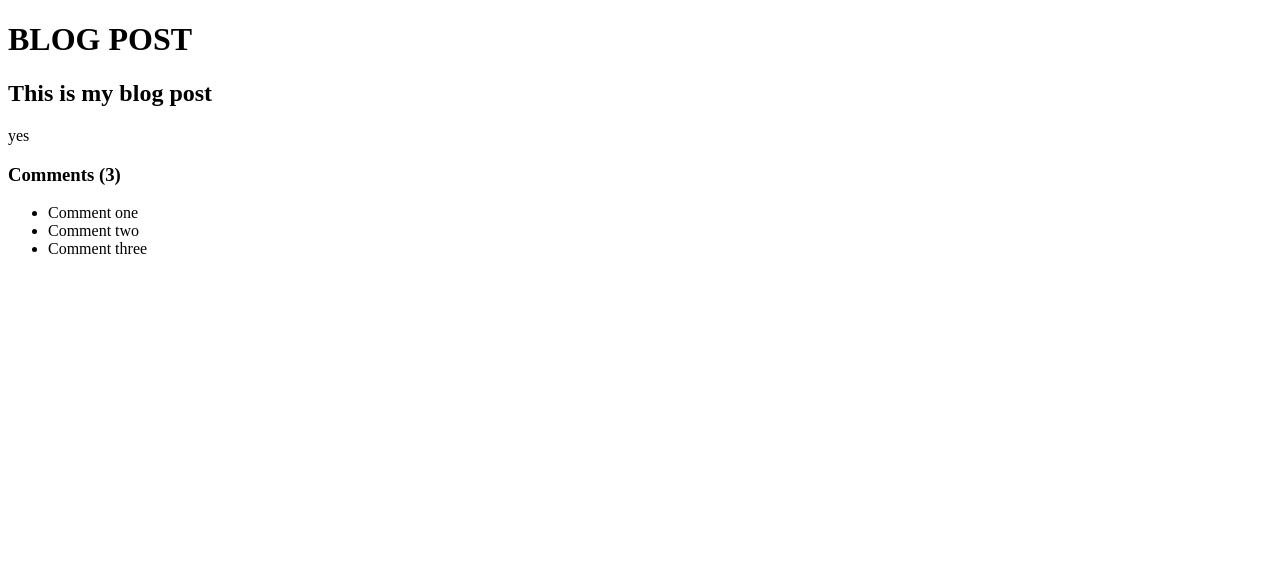
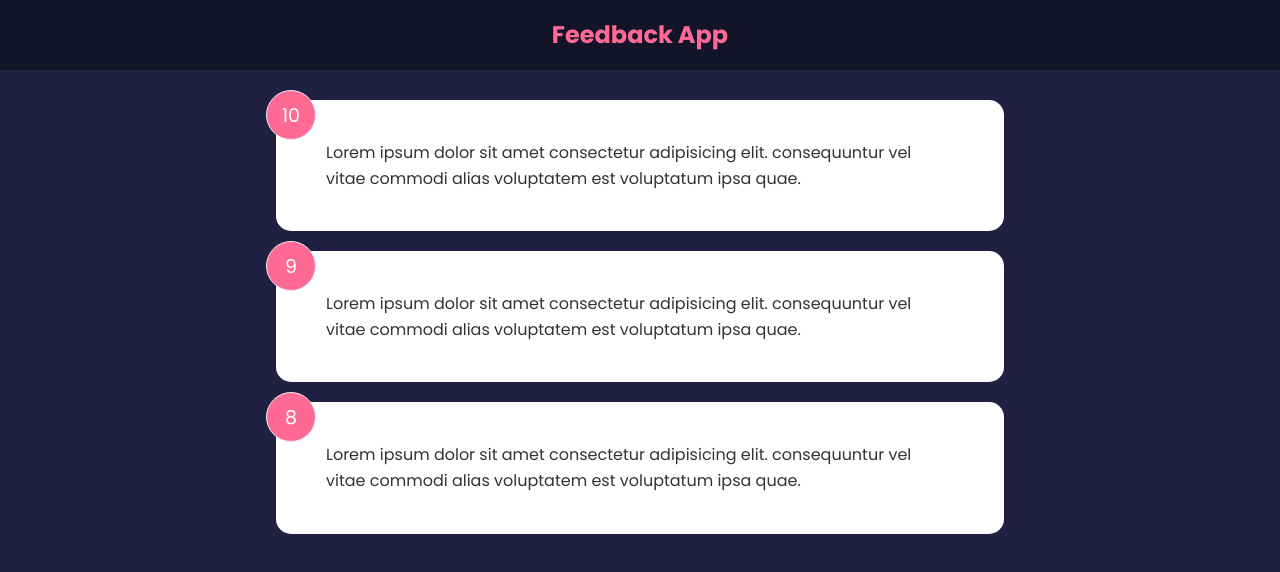
Before and after one commit to ariayingdeng/feedback-app, a React (Create React App) app: page / in a window 1280 px wide. Shown: the top 572 px of the page. Built offline with nearby package versions, Linux system fonts and the light colour scheme; the HTML template or start-up script is replaced by a standard one.

Commit message:
Start feedback web app with react

```diff
--- a/src/App.js
+++ b/src/App.js
@@ -1,29 +1,19 @@
+import Header from './components/Header'
+import FeedbackList from './components/FeedbackList'
+import FeedbackData from './data/FeedbackData'
+import { useState } from 'react'
+
 function App() {
-    const title = 'Blog Post'
-    const body = 'This is my blog post'
-    const comments = [
-        {id: 1, text: 'Comment one'},
-        {id: 2, text: 'Comment two'},
-        {id: 3, text: 'Comment three'},
-    ]
-    const showMsg = true
-    const commentMsg = (<div className="comments">
-    <h3>Comments ({comments.length})</h3>
-    <ul>{comments.map((comment, index) => (
-        <li key={index}>{comment.text}</li>
-    ))}
-    </ul>
-</div>)
+  const [feedback, setFeedback] = useState(FeedbackData)
 
-    return (
-    <div className="container">
-        <h1>{title.toUpperCase()}</h1>
-        <h2>{body}</h2>
-        {showMsg ? 'yes' : 'no'}
-        {showMsg && commentMsg}
-
-    </div>
-    )
+  return (
+    <>
+      <Header text='Feedback App' />
+      <div className='container'>
+        <FeedbackList feedback={feedback}/>
+      </div>
+    </>
+  )
 }
 
 export default App
--- /dev/null
+++ b/src/components/FeedbackItem.jsx
@@ -0,0 +1,10 @@
+function FeedbackItem({ item }) {
+  return (
+    <div className='card'>
+      <div className='num-display'>{item.rating}</div>
+      <div className='text-display'>{item.text}</div>
+    </div>
+  )
+}
+
+export default FeedbackItem
--- /dev/null
+++ b/src/components/FeedbackList.jsx
@@ -0,0 +1,17 @@
+import FeedbackItem from './FeedbackItem'
+
+function FeedbackList({ feedback }) {
+  if (!feedback || feedback.length === 0) {
+    return <p>No feedback</p>
+  }
+
+  return (
+    <div className='feedback-list'>
+      {feedback.map((item) => (
+        <FeedbackItem key={item.id} item={item} />
+      ))}
+    </div>
+  )
+}
+
+export default FeedbackList
--- /dev/null
+++ b/src/components/Header.jsx
@@ -0,0 +1,28 @@
+import PropTypes from 'prop-types'
+
+function Header({ text, bgColor, textColor }) {
+  const headerStyles = {
+    backgroundColor: bgColor,
+    color: textColor,
+  }
+
+  return (
+    <header style={headerStyles}>
+      <div className='container'>
+        <h2>{text}</h2>
+      </div>
+    </header>
+  )
+}
+
+Header.defaultProps = {
+  text: 'feedback',
+  bgColor: 'rgba(0,0,0,0.4)',
+  textColor: '#ff6a95',
+}
+
+Header.propTypes = {
+  text: PropTypes.string,
+}
+
+export default Header
--- /dev/null
+++ b/src/data/FeedbackData.js
@@ -0,0 +1,19 @@
+const FeedbackData = [
+    {
+      id: 1,
+      rating: 10,
+      text: 'Lorem ipsum dolor sit amet consectetur adipisicing elit. consequuntur vel vitae commodi alias voluptatem est voluptatum ipsa quae.',
+    },
+    {
+      id: 2,
+      rating: 9,
+      text: 'Lorem ipsum dolor sit amet consectetur adipisicing elit. consequuntur vel vitae commodi alias voluptatem est voluptatum ipsa quae.',
+    },
+    {
+      id: 3,
+      rating: 8,
+      text: 'Lorem ipsum dolor sit amet consectetur adipisicing elit. consequuntur vel vitae commodi alias voluptatem est voluptatum ipsa quae.',
+    },
+  ]
+
+  export default FeedbackData
--- a/src/index.css
+++ b/src/index.css
@@ -1,3 +1,230 @@
+@import url('https://fonts.googleapis.com/css2?family=Poppins:wght@400;600;700&display=swap');
+
+* {
+  box-sizing: border-box;
+  margin: 0;
+  padding: 0;
+}
+
 body {
+  font-family: 'Poppins', sans-serif;
+  background-color: #202142;
+  color: #fff;
+  line-height: 1.6;
+}
 
+ul {
+  list-style: none;
 }
+
+.container {
+  max-width: 768px;
+  margin: auto;
+  padding: 0 20px;
+}
+
+header {
+  height: 70px;
+  width: 100%;
+  display: flex;
+  justify-content: space-between;
+  align-items: center;
+  margin-bottom: 30px;
+}
+
+.card {
+  background-color: #fff;
+  color: #333;
+  border-radius: 15px;
+  padding: 40px 50px;
+  margin: 20px 0;
+  position: relative;
+}
+
+.card.reverse {
+  background-color: rgba(0, 0, 0, 0.4);
+  color: #fff;
+}
+
+.card h2 {
+  font-size: 22px;
+  font-weight: 600;
+  text-align: center;
+}
+
+.rating {
+  display: flex;
+  align-items: center;
+  justify-content: space-around;
+  margin: 30px 0 40px;
+}
+
+.rating li,
+.num-display {
+  position: relative;
+  background: #f4f4f4;
+  width: 50px;
+  height: 50px;
+  padding: 10px;
+  text-align: center;
+  border-radius: 50%;
+  font-size: 19px;
+  border: 1px #eee solid;
+  transition: 0.3s;
+}
+
+.rating li label {
+  position: absolute;
+  top: 50%;
+  left: 50%;
+  width: 50px;
+  height: 50px;
+  padding: 10px;
+  border-radius: 50%;
+  transform: translate(-50%, -50%);
+  cursor: pointer;
+}
+
+.rating li:hover,
+.num-display {
+  background: #ff6a95;
+  color: #fff;
+}
+
+[type='radio'] {
+  opacity: 0;
+}
+
+[type='radio']:checked ~ label {
+  background: #ff6a95;
+  color: #fff;
+}
+
+.input-group {
+  display: flex;
+  flex-direction: row;
+  border: 1px solid #ccc;
+  padding: 8px 10px;
+  border-radius: 8px;
+}
+
+input {
+  flex-grow: 2;
+  border: none;
+  font-size: 16px;
+}
+
+input:focus {
+  outline: none;
+}
+
+.feedback-stats {
+  color: #fff;
+  display: flex;
+  justify-content: space-between;
+  align-items: center;
+}
+
+.num-display {
+  position: absolute;
+  top: -10px;
+  left: -10px;
+}
+
+.close,
+.edit {
+  position: absolute;
+  top: 10px;
+  right: 20px;
+  cursor: pointer;
+  background: none;
+  border: none;
+}
+
+.edit {
+  right: 40px;
+}
+
+.btn {
+  color: #fff;
+  border: 0;
+  border-radius: 8px;
+  color: #fff;
+  width: 100px;
+  height: 40px;
+  cursor: pointer;
+}
+
+.btn-primary {
+  background-color: #202142;
+}
+
+.btn-secondary {
+  background: #ff6a95;
+}
+
+.btn:hover {
+  transform: scale(0.98);
+  opacity: 0.9;
+}
+
+.btn:disabled {
+  background-color: #cccccc;
+  color: #333;
+  cursor: auto;
+}
+
+.btn:disabled:hover {
+  transform: scale(1);
+  opacity: 1;
+}
+
+.message {
+  padding-top: 10px;
+  text-align: center;
+  color: rebeccapurple;
+}
+
+/* FIX: Remove position: absolute to keep about icon at the bottom of the
+ * document */
+.about-link {
+  display: flex;
+  justify-content: flex-end;
+}
+
+/* FIX: Remove position: absolute to keep about icon at the bottom of the
+ * document */
+.about-link a {
+  color: #fff;
+  cursor: pointer;
+}
+
+.about-link a:hover {
+  color: #ff6a95;
+}
+
+.about h1 {
+  margin-bottom: 20px;
+}
+
+.about p {
+  margin: 10px 0;
+}
+
+@media (max-width: 600px) {
+  .rating li {
+    margin: 10px 3px;
+  }
+
+  .rating {
+    display: flex;
+    align-items: center;
+    justify-content: center;
+    flex-wrap: wrap;
+    margin: 30px 0 40px;
+  }
+
+  .input-group input {
+    width: 80%;
+  }
+}
```
